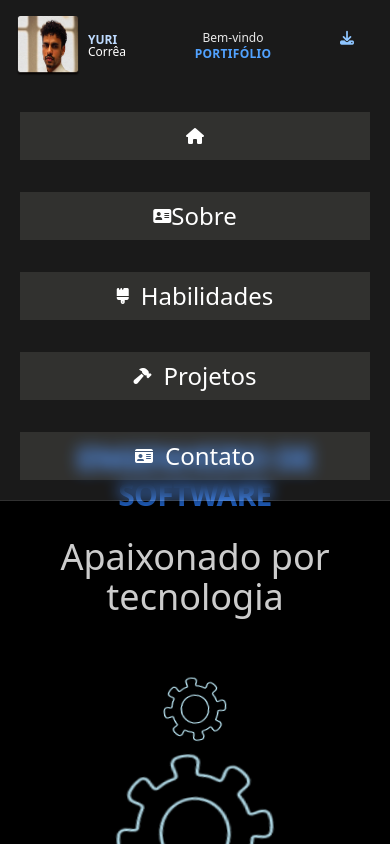
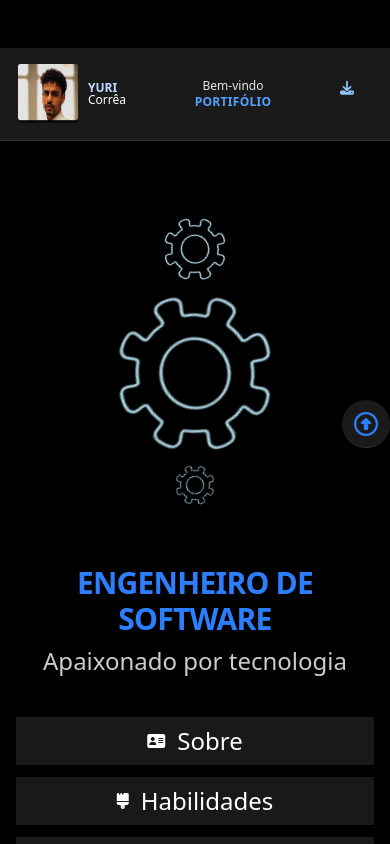
Before and after one commit to CorreaYuri/PortifolioENGS, a Next.js app in the folder my-app/: page / in a window 390 px wide. Shown: the top 844 px of the page. Built offline with nearby package versions, Linux system fonts and the light colour scheme.

Commit message:
Add sticky e otimização do espaço (mobile)

```diff
--- a/my-app/package.json
+++ b/my-app/package.json
@@ -9,6 +9,7 @@
     "lint": "next lint"
   },
   "dependencies": {
+    "cros": "^1.1.0",
     "next": "15.5.7",
     "react": "18.2.0",
     "react-dom": "18.2.0"
--- a/my-app/src/app/page.tsx
+++ b/my-app/src/app/page.tsx
@@ -6,6 +6,7 @@ import projetoBancoPessoalImg from "../assets/imgbancopessoal.png"
 import projetoEcomerceImg from "../assets/imgProjetoE-comerce.png"
 import projetoToDoListImg from "../assets/imgtodoList.png"
 import Link from "next/link"
+import cors from "cors";
 
 const projects = [
   {
@@ -45,6 +46,19 @@ const socials = [
 export default function Home() {
   return (
     <main className="min-h-screen bg-black text-white">
+      <div className="sticky lg:invisible h-12 w-12 rounded-full bg-white/10 backdrop-blur border-b border-white/10 shadow-xl/30 absolute top-100 left-89 flex items-center justify-center">
+        <Link href="#home"
+          rel="stylesheet"
+          href="#home"
+          integrity="sha512-iecdLmaskl7CVkqkXNQ/Z1jrGCEXuWq5PvX+V4y0H3ZZYtst4yBoF7+amXWWvJ8YUE04h6Dk2Mn2V6uC5IBaDw=="
+          crossOrigin="anonymous"
+          referrerPolicy="no-referrer"
+          className=" w-full h-full flex items-center justify-center text-blue-500 text-2xl hover:point"
+         > <i className="fa-regular fa-circle-up " ></i> </Link>
+
+
+
+      </div>
       {/* HEADER */}
       <header className="sticky top-0 z-50 w-full bg-white/10 backdrop-blur border-b border-white/10 shadow-xl/30 ">
         <div className="mx-auto max-w-6xl px-4 py-4 ">
@@ -81,12 +95,12 @@ export default function Home() {
           </div>
         </div>
 
-              <div className="grid-cols-1 grid items-center justify-center gap-8 w-full md:flex md:flex-row  md:visible p-5 md:px-15">
+              <div className="hidden grid-cols-1 grid items-center justify-center gap-8 w-full md:flex md:flex-row  md:visible p-5 md:px-15">
               <Link className="bg-amber-50/10 px-4 py-4 btnoptions flex items-center justify-center gap-3" href="/#">
                 <i className="fa-solid fa-house"></i>
               </Link>
 
-              <Link className=" bg-amber-50/10 px-4 py-2 btnoptions flex items-center justify-center" href="#sobre">
+              <Link className=" bg-amber-50/10 px-4 py-2 btnoptions flex items-center justify-center gap-3" href="#sobre">
 
                 <i className="fa-solid fa-address-card"></i>
                 <a className="btnoptions  text-2xl md:text-1xl  " href="#sobre">Sobre</a>
@@ -119,11 +133,11 @@ export default function Home() {
       </header>
 
       {/* HERO */}
-      <section className="relative h-screen md:flex md: lg:h-[700px] xl:h-[800px] 2xl:h-[900px] md:h-screen">
+      <section className="relative h-screen md:flex lg:h-[700px] xl:h-[800px] 2xl:h-[900px] md:h-screen mt-2">
         <div className="mx-auto max-w-6xl px-4 py-14 md:py-5  h-full  justify-center items-center flex md:w-full  ">
           <div className="flex flex-col items-center justify-center text-center gap-6 space-y-4 md:w-full md:h-full md:space-y-50">
 
-            <div className="space-y-6  md:visible  ">
+            <div className="space-y-6  md:visible hidden  ">
               <h1 className="text-blue-500 text-3xl md:text-5xl font-semibold tracking-tight">
                 ENGENHEIRO DE SOFTWARE
               </h1>
@@ -180,7 +194,7 @@ export default function Home() {
 
 
       {/* SOBRE */}
-      <section id="sobre" className="mx-auto max-w-6xl px-4 py-16 md:py-24 md:pt-55">
+      <section id="sobre" className="mx-auto max-w-6xl px-4 py-16 md:py-24 md:pt-55 h-scree pt-35">
         <h2 className="mb-8 text-center text-3xl text-blue-500">SOBRE MIM</h2>
 
         <div className="grid gap-8 xl:grid-cols-2 xl:items-center">
@@ -217,7 +231,7 @@ export default function Home() {
       </section>
 
       {/* HABILIDADES (mantive seu visual e caixas, só organizei grid/spacing) */}
-      <section id="habilidade" className="mx-auto max-w-6xl px-4 py-16 md:py-24 md:pt-55 md:h-screen ">
+      <section id="habilidade" className="mx-auto max-w-6xl px-4 py-16 md:py-24 md:pt-55 md:h-screen h-screen pt-30 mb-100 ">
         <div className="text-center space-y-2 mb-10 ">
           <h2 className="text-3xl text-blue-500">HABILIDADES</h2>
           <p className="md:text-2xl text-white/90 text-lg">
@@ -358,7 +372,7 @@ export default function Home() {
             </div>
           </div>
         </div>
-        <div className="md:visible h-fit mt-5">
+        <div className="md:visible h-fit mt-5 hidden">
             <Image className="rotate h-25 w-25 mx-auto -mt-2 opacity-90 " src={MeiaIngrenagem} alt="" aria-hidden />
 
           </div>
@@ -366,7 +380,7 @@ export default function Home() {
 
 
       {/* PROJETOS */}
-      <section id="projetos" className="mx-auto max-w-6xl px-4 py-16 md:py-24 md:pt-55 md:h-screen">
+      <section id="projetos" className="mx-auto max-w-6xl px-4  md:py-24 md:pt-55 md:h-screen  h-screen md:grid-cols-1 md:col-span-1 pt-30 ">
         <div className="flex justify-center mb-6 ">
           <h2 className="text-3xl text-blue-500">PROJETOS</h2>
         </div>
@@ -384,7 +398,7 @@ export default function Home() {
                 <i className=" fa-brands fa-github text-blue-400" />
               </a>
 
-              <div className="flex justify-center mt-2 md:mt-8  md:h-120 md:">
+              <div className="flex justify-center mt-2 md:mt-8  md:h-120 ">
                 <Image className={`efectProjetos ${p.imgClass}`} src={p.img} alt={p.alt} />
               </div>
             </div>
@@ -393,7 +407,7 @@ export default function Home() {
       </section>
 
       {/* CONTATO */}
-      <section id="contato" className="mx-auto max-w-6xl px-4 py-16 md:py-24 md:pt-55 md:h-screen">
+      <section id="contato" className="mx-auto max-w-6xl px-4 py-16 md:py-24 md:pt-55 md:h-screen h-screen pt-30">
         <h2 className="text-3xl text-center text-blue-500 mb-10">FALE COMIGO</h2>
 
         <div className="grid gap-10 xl:grid-cols-2 xl:items-star ">
```
Also changed, not shown: 1 other file (tests, documents, lock files or other folders).
